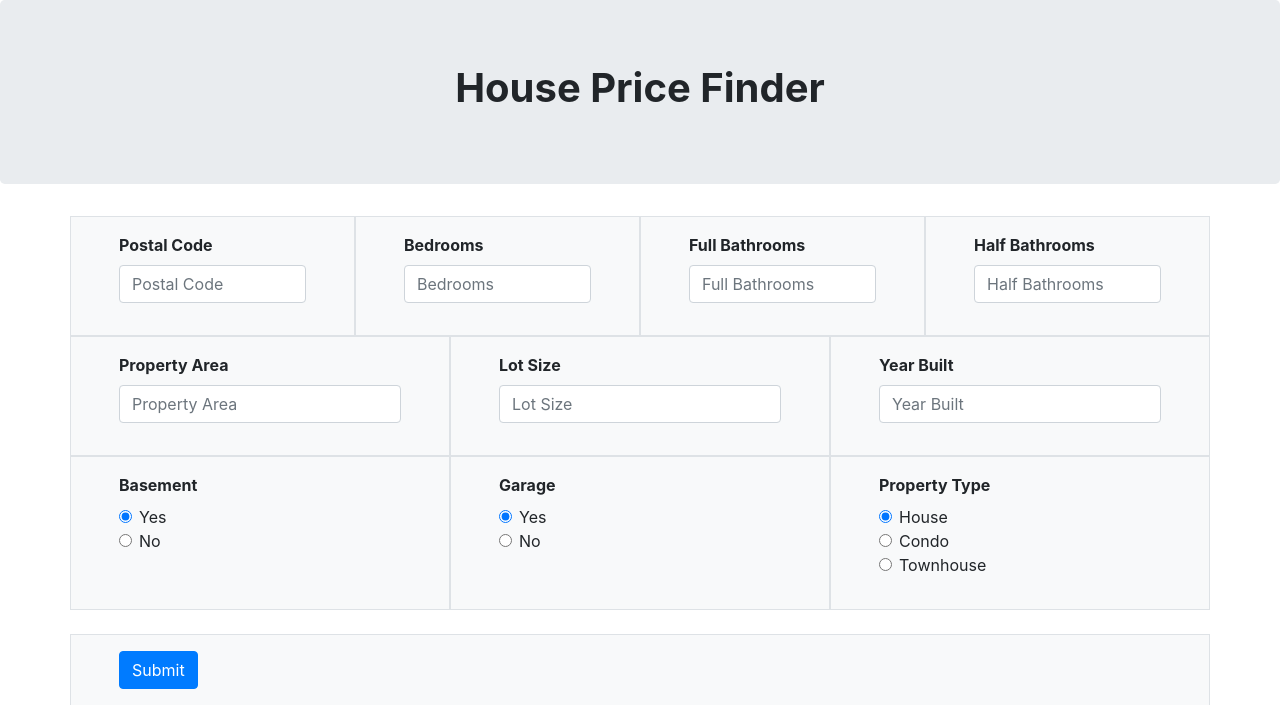
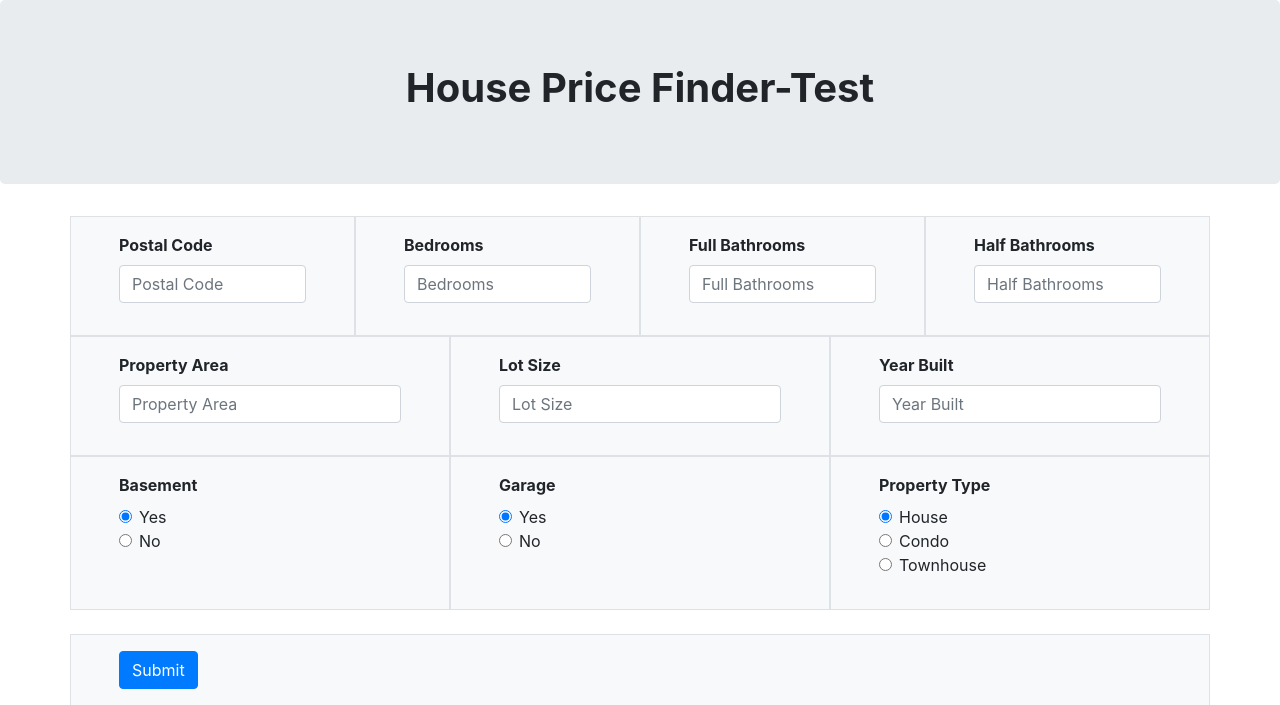
Before and after one commit to dayothompson/ML_Project, a Flask app: page /houseprice in a window 1280 px wide. Shown: the top 705 px of the page. Run offline with Flask 2, Linux system fonts and the light colour scheme; some libraries are stand-ins or nearby versions.

Commit message:
Updated ML Model

```diff
--- a/app.py
+++ b/app.py
@@ -257,6 +257,7 @@ def getvalues():
     half_bath = int(half_bath)
     property_area = float(property_area)
     year_built = int(year_built)
+    #years_old = int(year_built)
     #distance_downtown = float(distance_downtown)
     lot_size = float(lot_size)
     basement = int(basement)
@@ -270,6 +271,8 @@ def getvalues():
 
     years_old = 2021 - year_built
 
+    #print(years_old)
+    #print(type(years_old))
     #print(postal_code)
 
     # Testing ML Model
--- a/templates/houseprice.html
+++ b/templates/houseprice.html
@@ -7,7 +7,7 @@
 
 <body>
     <div class="jumbotron">
-        <h1 class="text-center"><strong>House Price Finder</strong></h1>
+        <h1 class="text-center"><strong>House Price Finder-Test</strong></h1>
 
 </div>
   <div class="container-fluid">
```
Also changed, not shown: 2 other files.
